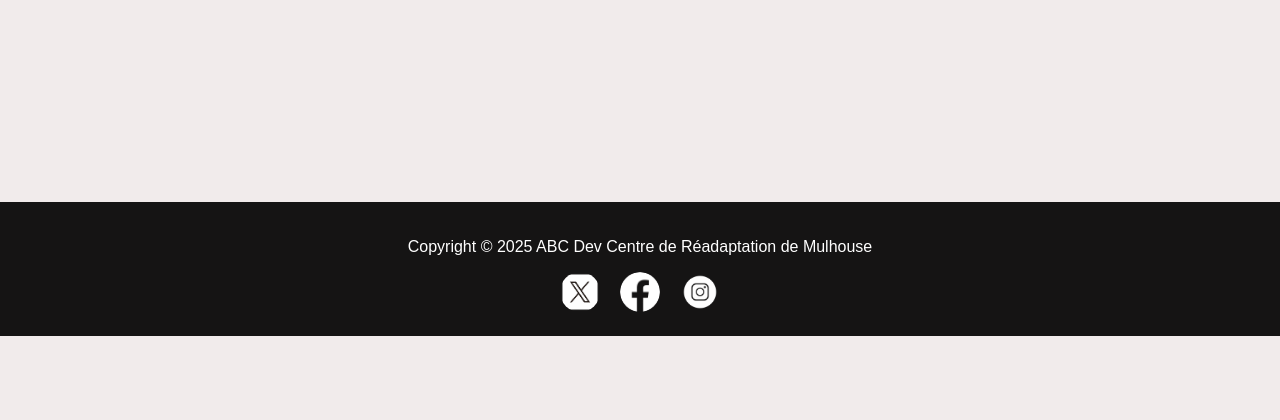
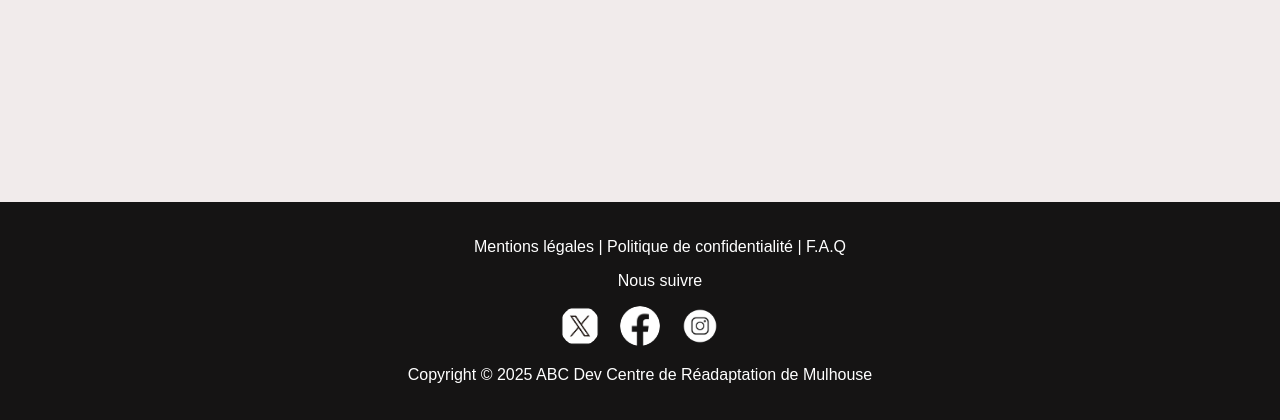
Before and after one commit to Aienova/ABC-projet, a PHP site: page /abc-project/index.php in a window 1280 px wide. Shown: the part 1458-1878 px from the top of the page. Before the commit the page ends 1794 px from the top, so only its background shows below. Run offline with PHP 8.4, Linux system fonts and the light colour scheme.

Commit message:
footerv1

```diff
--- a/footer.php
+++ b/footer.php
@@ -1,14 +1,33 @@
 
     <footer>
-        <p class="centralizer">Copyright © 2025 ABC Dev Centre de Réadaptation de Mulhouse</p>
+
+
+    <ul>
+      <li><a href="<?php echo $root; ?>/">Mentions légales</a></li>
+      <li><a href="<?php echo $root; ?>/">|</a></li>
+            <li><a href="<?php echo $root; ?>/">Politique de confidentialité</a></li>
+      <li><a href="<?php echo $root; ?>/">|</a></li>
+      <li><a href="<?php echo $root; ?>/"> F.A.Q</a></li>
+
+
+</ul>
+<ul>
+      <li><a href="<?php echo $root; ?>/">Nous</a></li>
+            <li><a href="<?php echo $root; ?>/">suivre</a></li>
+</ul>
+
 
      <div class="social">
 
-       <a href="https://github.com/Aienova/ABC-projet" ><img src="<?php echo $root; ?>/media/x.png"/></a>
-         <a href="https://github.com/Aienova/ABC-projet" ><img src="<?php echo $root; ?>/media/facebook.png"/></a>
-            <a href="https://github.com/Aienova/ABC-projet" ><img src="<?php echo $root; ?>/media/instagram.png"/></a>
+       <a href="https://github.com/Aienova/ABC-projet" target="_blank" ><img src="<?php echo $root; ?>/media/x.png"/></a>
+         <a href="https://github.com/Aienova/ABC-projet" target="_blank"><img src="<?php echo $root; ?>/media/facebook.png"/></a>
+            <a href="https://github.com/Aienova/ABC-projet" target="_blank"><img src="<?php echo $root; ?>/media/instagram.png"/></a>
+
 
     </div>
+
+    <p class="centralizer">Copyright © 2025 ABC Dev Centre de Réadaptation de Mulhouse</p>
+
     </footer>
 
 
--- a/styles/footer.css
+++ b/styles/footer.css
@@ -18,3 +18,8 @@ footer img{
     max-height: 40px;
     border-radius: 50%;
 }
+
+footer ul li {
+    display: inline;
+
+}
```
Also changed, not shown: 1 other file.
